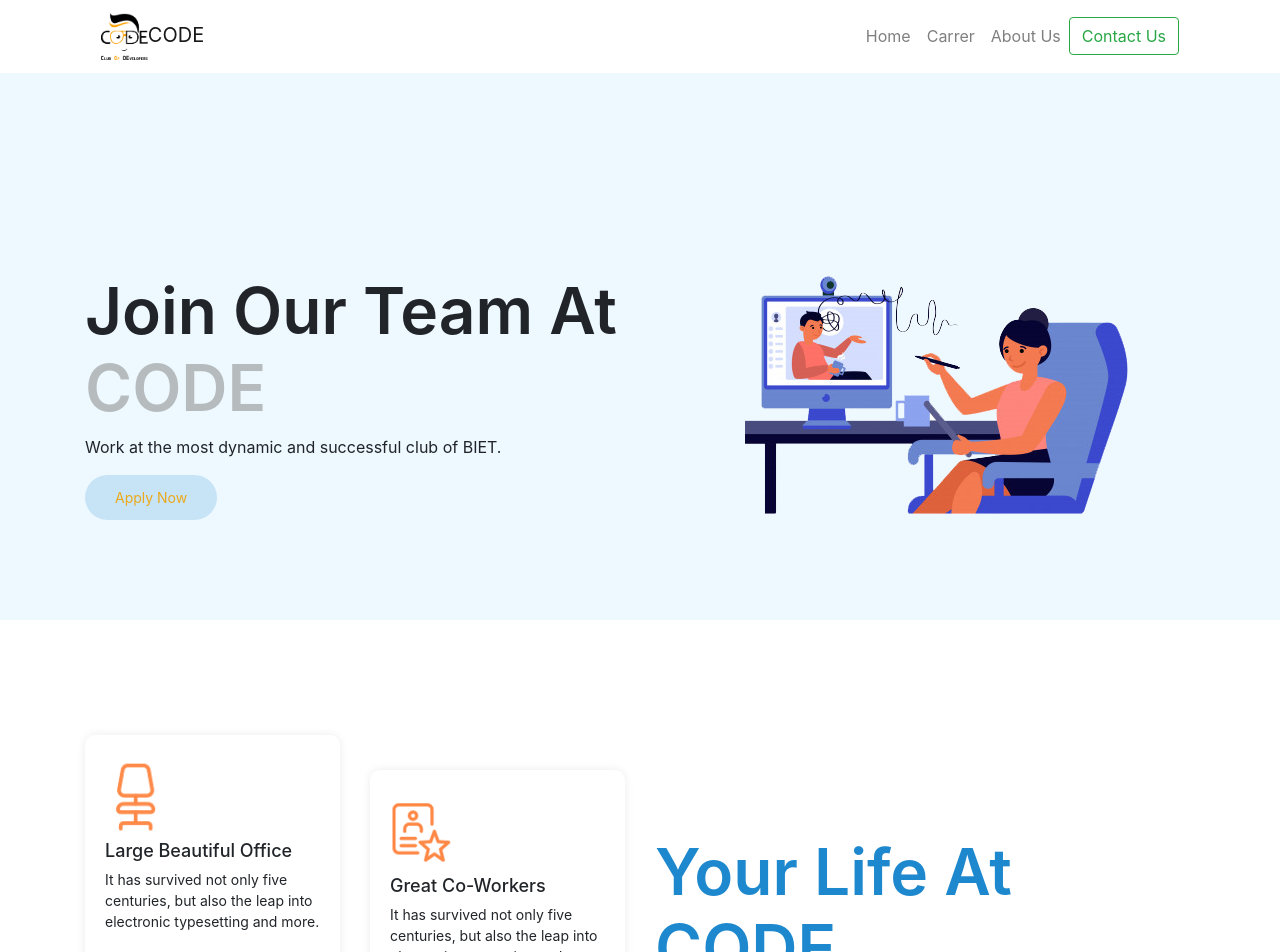
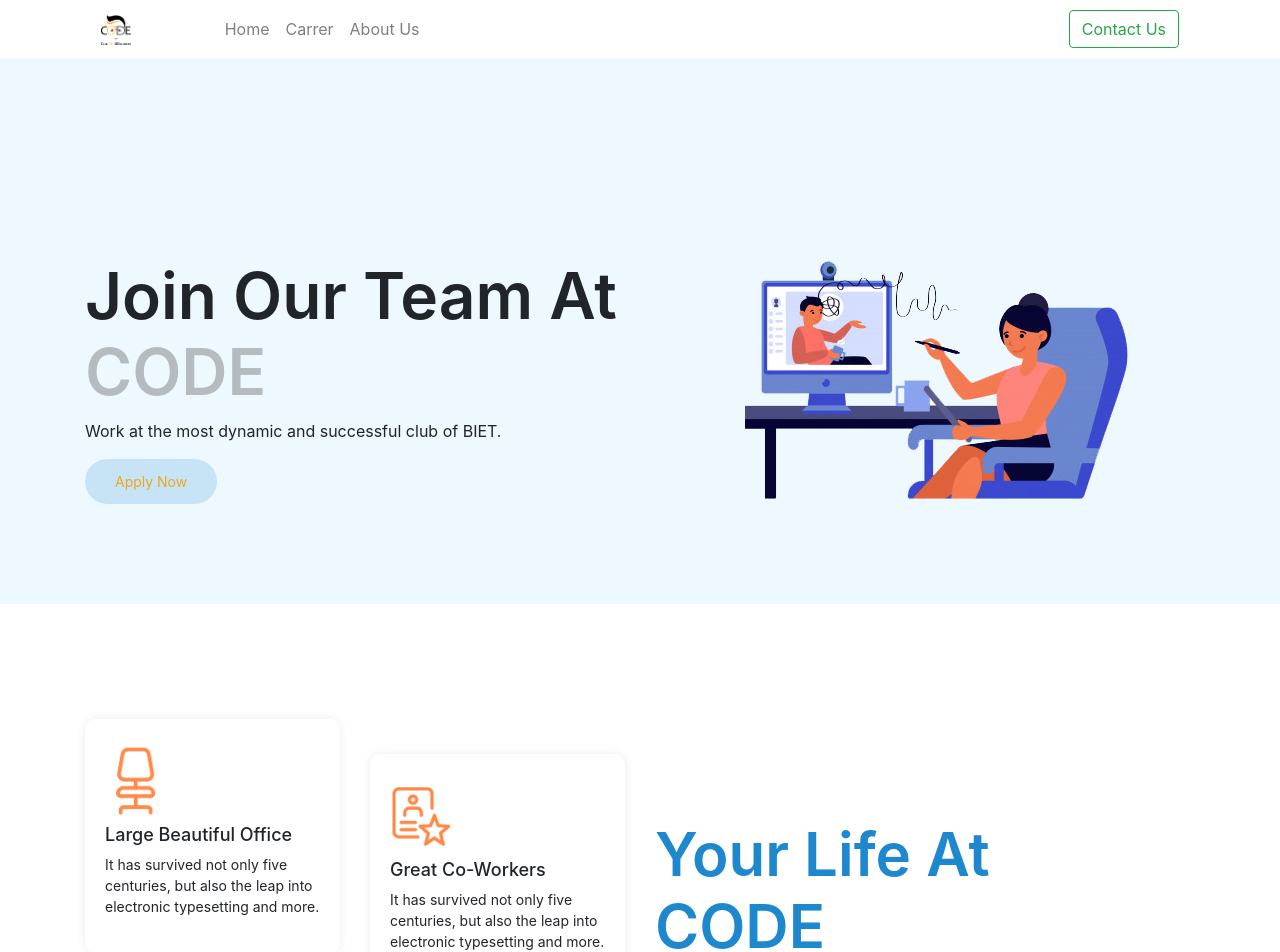
Before and after one commit to Ayush-k-Shukla/Code_page, a React (Create React App) app: page / in a window 1280 px wide. Shown: the top 952 px of the page. Built offline with nearby package versions, Linux system fonts and the light colour scheme.

Commit message:
some fix

```diff
--- a/package.json
+++ b/package.json
@@ -11,12 +11,15 @@
     "@testing-library/user-event": "^12.8.3",
     "aos": "^2.3.4",
     "bootstrap": "^4.6.0",
+    "mdbreact": "^5.0.2",
     "react": "^17.0.2",
     "react-bootstrap": "^1.6.0",
+    "react-bootstrap-icons": "^1.5.0",
     "react-dom": "^17.0.2",
     "react-fontawesome": "^1.7.1",
     "react-router-dom": "^5.2.0",
     "react-scripts": "4.0.3",
+    "react-social-icons": "^5.4.1",
     "web-vitals": "^1.1.2"
   },
   "scripts": {
--- a/public/index.html
+++ b/public/index.html
@@ -3,6 +3,8 @@
   <head>
     <meta charset="utf-8" />
     <link rel="icon" href="%PUBLIC_URL%/favicon.png" cicle/>
+    <link rel="preconnect" href="https://fonts.gstatic.com">
+<link href="https://fonts.googleapis.com/css2?family=Poppins:wght@100;200;300&display=swap" rel="stylesheet">
     <meta name="viewport" content="width=device-width, initial-scale=1" />
     <meta name="theme-color" content="#000000" />
     <meta
--- a/src/App.css
+++ b/src/App.css
@@ -1,3 +1,5 @@
+@import url("https://fonts.googleapis.com/css2?family=Poppins:wght@100;200;300&display=swap" rel="stylesheet");
+
 .App {
   text-align: center;
 }
@@ -37,7 +39,9 @@
   padding-top: 10%;
 }
 
-
+.footer{
+  background-color: #cbd2d6;
+}
 #changec{
   color: #eba91c;
 }
@@ -105,7 +109,7 @@
   margin-top: 50px;
 }
 .your-life h2 {
-  font-size: 5vw;
+  font-size: 60px;
   font-weight: 600;
   color: #1d88cd;
 }
@@ -178,3 +182,9 @@
   background-color: #eba91c !important;
   border-color: violet !important;
 }
+
+
+.achievement{
+  padding-left: 1rem;
+  padding-right: 1rem;
+}
--- a/src/App.js
+++ b/src/App.js
@@ -1,13 +1,10 @@
 import React, { useEffect } from "react";
 import Aos from "aos";
 import "aos/dist/aos.css";
-import { BrowserRouter as Router, } from "react-router-dom";
-import {
-  Image,
-  InputGroup,
-  FormControl,
-} from "react-bootstrap";
+import { BrowserRouter as Router } from "react-router-dom";
+import { Image, InputGroup, FormControl } from "react-bootstrap";
 import "bootstrap/dist/css/bootstrap.min.css";
+import { SocialIcon } from "react-social-icons";
 import "./App.css";
 
 import Navabar from "./components/navabar.component";
@@ -23,19 +20,24 @@ import ip2 from "./images/p2.png";
 import ip3 from "./images/p3.png";
 import ip4 from "./images/p4.png";
 
+
+
+
+
 function App() {
+
   useEffect(() => {
     Aos.init({ duration: 1800 });
   }, []);
   return (
     <Router>
-    <div >
+      <div>
         <div>
           <Navabar sticky="top" />
         </div>
-      <section data-aos="fade-up" class="career-section">
+        <section  class="career-section">
           <div class="container">
-          <div class="row">
+            <div data-aos="fade-up"  class="row">
               <div class="col-sm-6">
                 <h2>
                   Join Our Team At <span>CODE</span>
@@ -63,8 +65,8 @@ function App() {
                       <Image src={ij1} />
                       <h3>Large Beautiful Office</h3>
                       <p>
-                      It has survived not only five centuries, but also the leap
-                      into electronic typesetting and more.
+                        It has survived not only five centuries, but also the
+                        leap into electronic typesetting and more.
                       </p>
                     </div>
                   </div>
@@ -73,8 +75,8 @@ function App() {
                       <Image src={ij2} />
                       <h3>Great Co-Workers</h3>
                       <p>
-                      It has survived not only five centuries, but also the leap
-                      into electronic typesetting and more.
+                        It has survived not only five centuries, but also the
+                        leap into electronic typesetting and more.
                       </p>
                     </div>
                   </div>
@@ -85,8 +87,8 @@ function App() {
                       <Image src={ij3} />
                       <h3>Easy Location</h3>
                       <p>
-                      It has survived not only five centuries, but also the leap
-                      into electronic typesetting and more.
+                        It has survived not only five centuries, but also the
+                        leap into electronic typesetting and more.
                       </p>
                     </div>
                   </div>
@@ -95,8 +97,8 @@ function App() {
                       <Image src={ij4} />
                       <h3>Education Opportunity</h3>
                       <p>
-                      It has survived not only five centuries, but also the leap
-                      into electronic typesetting and more.
+                        It has survived not only five centuries, but also the
+                        leap into electronic typesetting and more.
                       </p>
                     </div>
                   </div>
@@ -107,8 +109,8 @@ function App() {
                       <Image src={ij5} />
                       <h3>Performance Award</h3>
                       <p>
-                      It has survived not only five centuries, but also the leap
-                      into electronic typesetting and more.
+                        It has survived not only five centuries, but also the
+                        leap into electronic typesetting and more.
                       </p>
                     </div>
                   </div>
@@ -117,8 +119,8 @@ function App() {
                       <Image src={ij6} />
                       <h3>Free Lunch and Snacks</h3>
                       <p>
-                      It has survived not only five centuries, but also the leap
-                      into electronic typesetting and more.
+                        It has survived not only five centuries, but also the
+                        leap into electronic typesetting and more.
                       </p>
                     </div>
                   </div>
@@ -131,15 +133,15 @@ function App() {
                 </h2>
                 <p>
                   At EleHirely we believe in working together and working hard.
-                With over 800,000 happy clients, we are looking for dynamic and
-                ceative induviduels who are willing to dedicate themselves to
-                providing innovative products and servies for our clients.
+                  With over 800,000 happy clients, we are looking for dynamic
+                  and ceative induviduels who are willing to dedicate themselves
+                  to providing innovative products and servies for our clients.
                 </p>
                 <p>
                   Besides getting the opportunity ot unlock your true potential,
                   at EleHirely you can also network with some of the talented
-                people in the industry, go on annual picnices ouside the country
-                and enjoy many other benefits by working with us.
+                  people in the industry, go on annual picnices ouside the
+                  country and enjoy many other benefits by working with us.
                 </p>
                 <br />
                 <br />
@@ -234,7 +236,10 @@ function App() {
                       </div>
                     </div>
                   </div>
-                <div data-aos="fade-up-left" class="col-lg-4 col-md-12 col-sm-12">
+                  <div
+                    data-aos="fade-up-left"
+                    class="col-lg-4 col-md-12 col-sm-12"
+                  >
                     <div class="your-box">
                       <h3>Product Designer</h3>
                       <p>Elehirely | Full time or Contact</p>
@@ -274,7 +279,10 @@ function App() {
                       </div>
                     </div>
                   </div>
-                <div data-aos="fade-up-left" class="col-lg-4 col-md-12 col-sm-12">
+                  <div
+                    data-aos="fade-up-left"
+                    class="col-lg-4 col-md-12 col-sm-12"
+                  >
                     <div class="your-box">
                       <h3>Digital Marketer</h3>
                       <p>Elehirely | Full time or Contact</p>
@@ -314,7 +322,10 @@ function App() {
                       </div>
                     </div>
                   </div>
-                <div data-aos="fade-up-left" class="col-lg-4 col-md-12 col-sm-12">
+                  <div
+                    data-aos="fade-up-left"
+                    class="col-lg-4 col-md-12 col-sm-12"
+                  >
                     <div class="your-box">
                       <h3>Data Scientist</h3>
                       <p>Elehirely | Full time or Contact</p>
@@ -328,7 +339,7 @@ function App() {
                 </div>
               </div>
             </div>
-          <div class="container">
+            <div data-aos="fade-up-left" class="container">
               <br />
               <div class="join-box" id="openi">
                 <button type="button" class="btn">
@@ -382,8 +393,8 @@ function App() {
                   <Image src={ip1} />
                   <h2>CV Submission</h2>
                   <p>
-                  Submit your CV or resume through our online portal if you meet
-                  our requirements.
+                    Submit your CV or resume through our online portal if you
+                    meet our requirements.
                   </p>
                 </div>
               </div>
@@ -421,7 +432,39 @@ function App() {
           </div>
         </section>
 
-      <div></div>
+        <div class="footer">
+          <footer class="text-center text-white">
+            <div class="container">
+              <section>
+                <a
+                  class="btn btn-link btn-floating btn-lg text-dark m-1"
+                  href="/"
+                >
+                  <SocialIcon url="https://www.facebook.com/codebietjhs" />
+                </a>
+                <a
+                  class="btn btn-link btn-floating btn-lg text-dark m-1"
+                  href="/"
+                >
+                  <SocialIcon url="https://www.linkedin.com/company/codebietjhs/mycompany/" />
+                </a>
+                <a
+                  class="btn btn-link btn-floating btn-lg text-dark m-1"
+                  href="/"
+                >
+                  <SocialIcon url="https://github.com/codebiet" />
+                </a>
+              </section>
+            </div>
+
+            <div class="text-center text-dark p-3">
+              © 2020 Copyright:
+              <a class="text-dark" href="/">
+                CODE
+              </a>
+            </div>
+          </footer>
+        </div>
       </div>
     </Router>
   );
--- a/src/components/navabar.component.js
+++ b/src/components/navabar.component.js
@@ -15,21 +15,23 @@ import {
   Button,
 } from "react-bootstrap";
 import "./nav.css";
+import "aos/dist/aos.css";
 import i1 from "./code_logo.png";
 
 const Navabar = () => {
   return (
     <div class="container">
-      <Navbar collapseOnSelect expand="lg" bg="white" variant="light">
-        <Navbar.Brand href="/" class="logo"><img class="img-responsive" src={i1} alt="logo-img"></img>CODE</Navbar.Brand>
+      <Navbar  collapseOnSelect expand="lg" bg="white" variant="light">
+        <Navbar.Brand href="/" class="logo"><img class="img-responsive" src={i1} alt="logo-img"></img></Navbar.Brand>
         <Navbar.Toggle aria-controls="responsive-navbar-nav" />
         <Navbar.Collapse id="responsive-navbar-nav">
-          <Nav className="mr-auto"></Nav>
+          <Nav className="mr-auto">
+          <Nav.Link href="/">Home</Nav.Link>
+              <Nav.Link href="/about-us">Carrer</Nav.Link>
+              <Nav.Link href="/contact-us">About Us</Nav.Link></Nav>
           <Nav>
             <Form inline>
-              <Nav.Link href="/">Home</Nav.Link>
-              <Nav.Link href="/about-us">Carrer</Nav.Link>
-              <Nav.Link href="/contact-us">About Us</Nav.Link>
+
               <Button variant="outline-success">Contact Us</Button>
             </Form>
           </Nav>
--- a/src/index.css
+++ b/src/index.css
@@ -1,7 +1,7 @@
 body {
   margin: 0;
   font-family: -apple-system, BlinkMacSystemFont, 'Segoe UI', 'Roboto', 'Oxygen',
-    'Ubuntu', 'Cantarell', 'Fira Sans', 'Droid Sans', 'Helvetica Neue',
+    'Ubuntu', 'Cantarell', 'Fira Sans', 'Droid Sans', 'Helvetica Neue','Poppins'
     sans-serif;
   -webkit-font-smoothing: antialiased;
   -moz-osx-font-smoothing: grayscale;
```
Also changed, not shown: src/components/nav.css (line endings or trailing spaces), 1 other file (tests, documents, lock files or other folders). Lines whose indentation alone changed are shown as unchanged.
